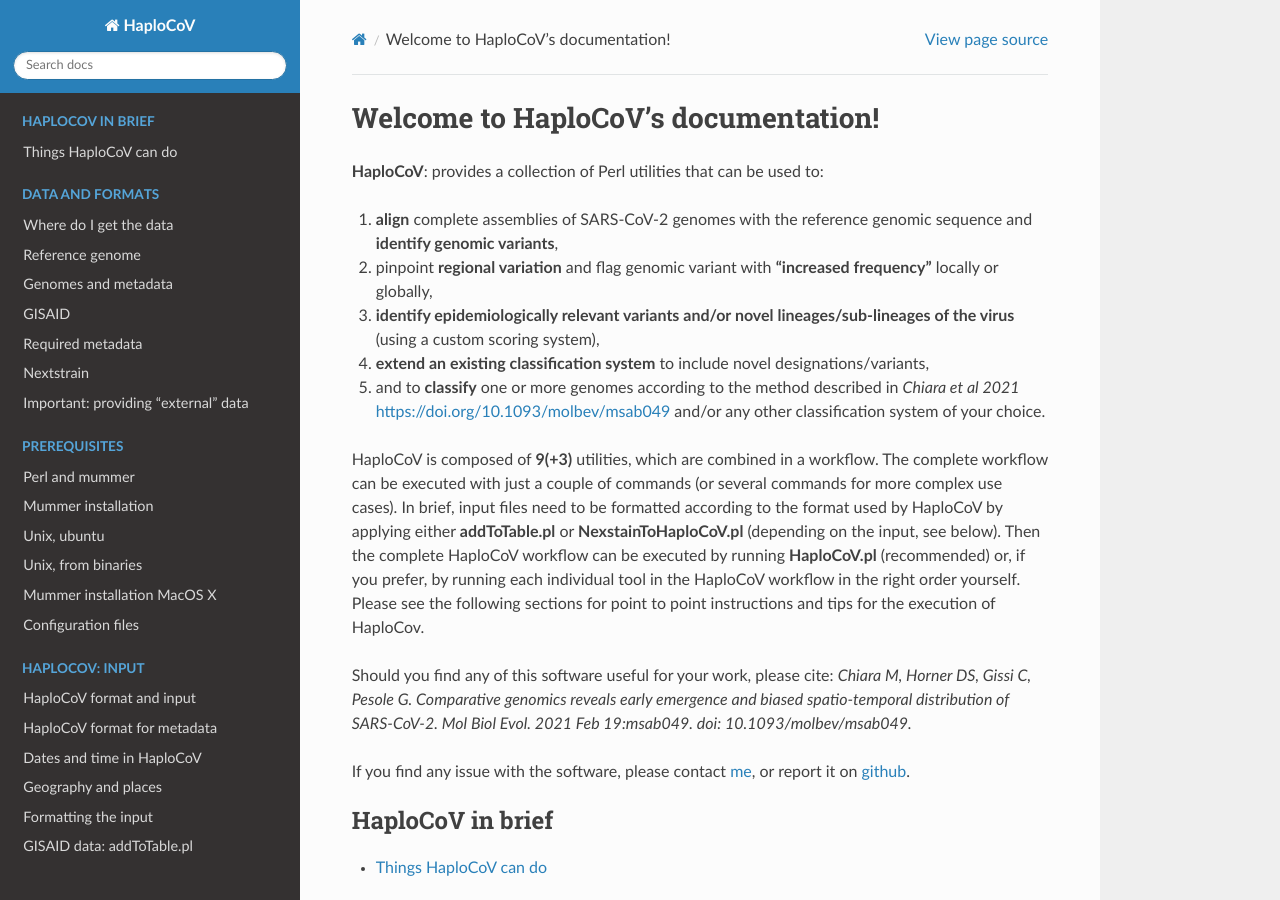
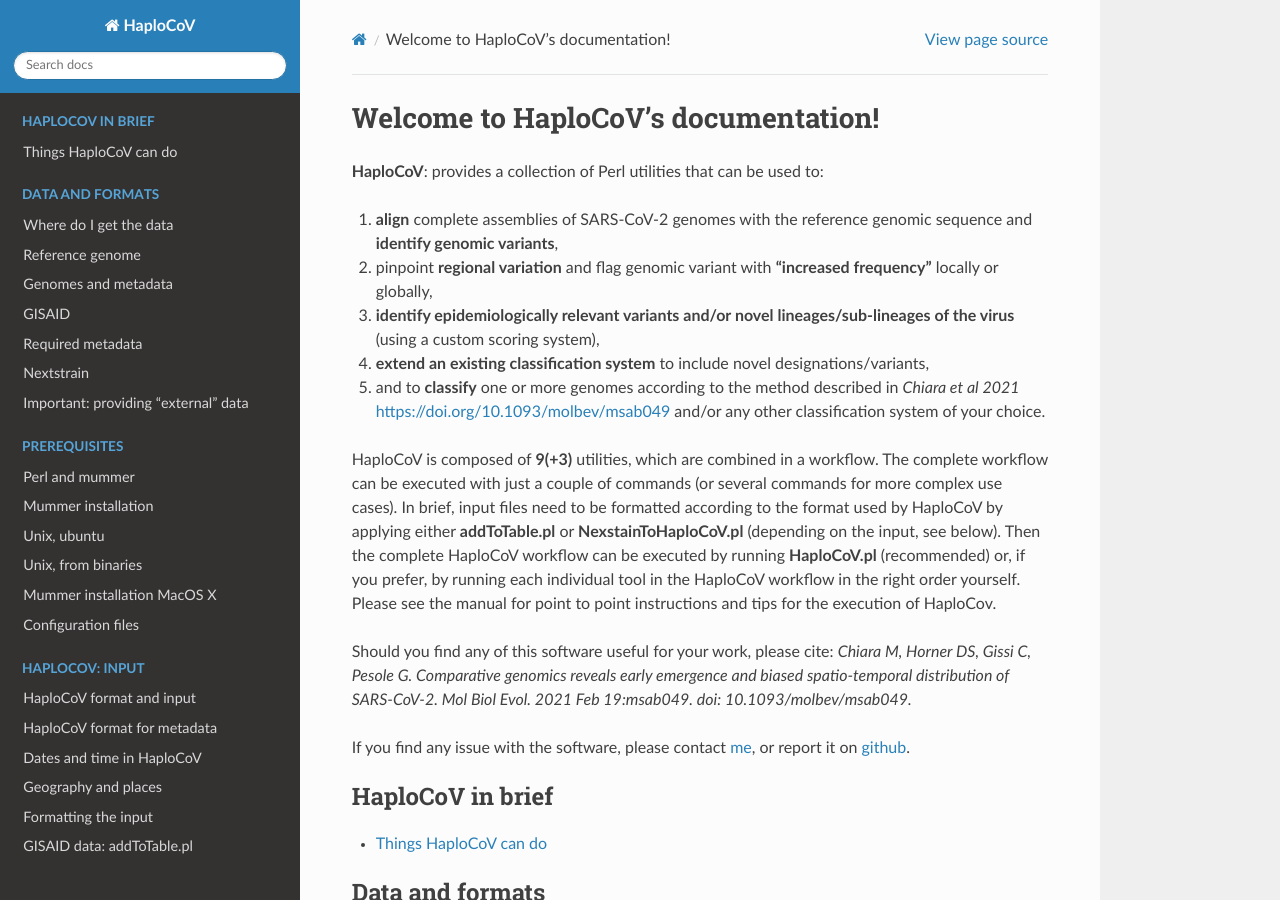
Before and after one commit to matteo14c/HaploCoV, a Sphinx documentation site: the page built from docs/source/index.rst, in a window 1280 px wide and 900 px high. Built offline with Sphinx 7.4.7 and the Read the Docs theme 2.0.0, drawn with Linux system fonts in a browser that asks for light colours.

Commit message:
Update index.rst

```diff
--- a/docs/source/index.rst
+++ b/docs/source/index.rst
@@ -17,7 +17,7 @@
 HaploCoV is composed of **9(+3)** utilities, which are combined in a workflow. The complete workflow can be executed with just a couple of commands (or several commands for more complex use cases).
 In brief, input files need to be formatted according to the format used by HaploCoV by applying either **addToTable.pl** or **NexstainToHaploCoV.pl** (depending on the input, see below).
 Then the complete HaploCoV workflow can be executed by running **HaploCoV.pl** (recommended) or, if you prefer, by running each individual tool in the HaploCoV workflow in the right order yourself.
-Please see the following sections for point to point instructions and tips for the execution of HaploCov.
+Please see the manual for point to point instructions and tips for the execution of HaploCov.
 
 Should you find any of this software useful for your work, please cite:
 *Chiara M, Horner DS, Gissi C, Pesole G. Comparative genomics reveals early emergence and biased spatio-temporal distribution of SARS-CoV-2. Mol Biol Evol. 2021 Feb 19:msab049. doi: 10.1093/molbev/msab049.*
```
